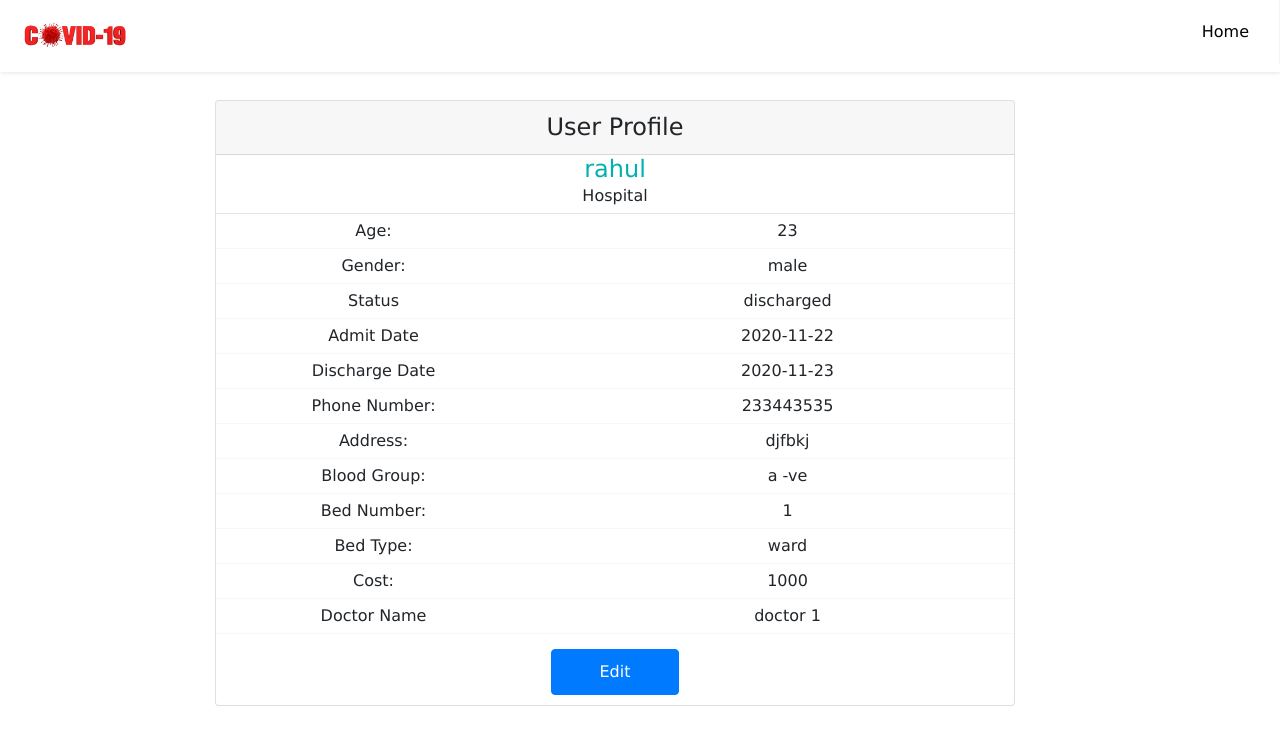
After one commit to preethu19/covidbedapp, a Flask app: page /patient/1 in a window 1280 px wide. The commit adds this page. Shown: the top 745 px of the page. Run offline with Flask 2, Linux system fonts and the light colour scheme; a user stored in the database is signed in; data comes from the database, SQL or seed files in the repository; both versions use the stored data as it was after the commit; some libraries are stand-ins or nearby versions.

Commit message:
Added profile and complaint page

```diff
--- a/app.py
+++ b/app.py
@@ -344,6 +344,11 @@ def addhospital():
             flash('Password Mismatch', 'danger')
     return render_template('hospitaladd.html', form=form, title="Add Hospital")
 
+@app.route('/hospital/<int:hospital_id>/profile')
+def profilehospital(hospital_id):
+    hospital = Hospital.query.get_or_404(hospital_id)
+    return render_template('hospitalprofile.html' , hospital=hospital)
+
 @app.route("/hospital/<int:hospital_id>/edit", methods=['GET', 'POST'])
 def edithospital(hospital_id):
 
@@ -377,6 +382,13 @@ def edithospital(hospital_id):
         form.total_icu_beds_with_oxygen.data = hospital.total_icu_beds_with_oxygen
     return render_template('hospitaledit.html',hospital=hospital, form=form, title="Edit Hospital")
 
+@app.route("/hospital/<int:hospital_id>/remove", methods=['GET', 'POST'])
+def removehospital(hospital_id):
+    h = Hospital.query.get_or_404(hospital_id)
+    db.session.delete(h)
+    db.session.commit()
+    return redirect(url_for('hospital'))
+
 @app.route('/doctors/new', methods=['GET', 'POST'])
 @login_required
 def doctor_add():
@@ -389,18 +401,31 @@ def doctor_add():
     return render_template('doctor_add.html', form=form)
 
 
-@app.route('/profile')
-@login_required
-def profile():
-    return redirect(url_for('home'))
 
 @app.route('/patients')
 @login_required
 def patient_list():
-    hospital = current_user.hospital
+    current_hospital = request.args.get('current_hospital', type=int)
+    if current_hospital:
+        hospital = Hospital.query.get_or_404(current_hospital)
+        print('queried hospital')
+        print(hospital)
+    else:
+        hospital = current_user.hospital
+        print('logged user')
+        print(hospital)
     page = request.args.get('page', 1, type=int)
-    patients = Patient.query.join(Bed).filter(Bed.id==Patient.bed_id).join(Hospital).filter(Bed.hospital_id==Hospital.id, Hospital.id==hospital.id).order_by(Patient.admit_date.desc()).paginate(per_page=1, page=page)
+    patients = Patient.query.join(Bed).filter(Bed.id==Patient.bed_id).join(Hospital).filter(Bed.hospital_id==Hospital.id, Hospital.id==hospital.id).order_by(Patient.admit_date.desc()).paginate(per_page=10, page=page)
     return render_template('patient.html', patients=patients, hospital=hospital)
+
+@app.route('/patient/<int:patient_id>')
+def patient_profile(patient_id):
+    patient = Patient.query.get_or_404(patient_id)
+    return render_template('patient_profile.html' , patient=patient)
+
+@app.route('/profile')
+def profile():
+    return 'Profile Page'
 
 
 @app.route('/patients/new',  methods=['GET','POST'])
@@ -490,6 +515,7 @@ def patient_update(patient_id):
                 h.available_beds += 1
         db.session.commit()
         flash('Patient Data is updated', 'success')
+        return redirect(url_for('patient_profile', patient_id=p.id))
     elif request.method == 'POST':
         flash('All fields are required', 'danger')
     form.name.data = p.name
@@ -552,6 +578,22 @@ def register():
         return redirect(url_for('home'))
     return render_template('register.html', title='Register', form=form)
 
+@app.route('/complaint')
+@login_required
+def complaint():
+    page = request.args.get('page', 1, type=int)
+    clist = Contact.query.order_by(Contact.date_posted.desc()).paginate(per_page=10, page=page)
+    return render_template('complaint.html', clist=clist, title="Complaint Section")
+
+@app.route('/complaint/<int:complaint_id>/resolve')
+@login_required
+def resolvecomplaint(complaint_id):
+    c = Contact.query.get_or_404(complaint_id)
+    db.session.delete(c)
+    db.session.commit()
+    return redirect(url_for('complaint'))
+
+
 
 if __name__ == '__main__':
     app.run(debug=True)
--- a/static/css/home.css
+++ b/static/css/home.css
@@ -699,3 +699,67 @@ border:none;
 .table__header .table{
 font-size: 14px;
 }
+
+.profile__header input.hidden {
+  position: absolute;
+  left: -9999px;
+}
+
+
+.profile__header .tital{ font-size:16px; font-weight:500;}
+.profile__header .bot-border{ border-bottom:1px #f8f8f8 solid;  margin:5px 0  5px 0}
+
+.profile__header .title{
+text-align: center;
+}
+
+.profile__header .card-header{
+text-align: center;
+}
+
+.profile__header .card{
+text-align: center;
+
+}
+
+
+.row .btn{
+width: 10px;
+padding: 10px 20px;
+margin: 10px 80px;
+}
+
+.row .btn:hover{
+font-weight: bold;
+font-size: 16px;
+}
+
+.profile__header .profile__container{
+  width: 830px;
+  position: absolute;
+  margin-top:100px;
+  margin-bottom: 50px;
+  margin-left: 200px;
+}
+
+.profile__container #patient__button{
+  margin: 10px 350px;
+}
+
+.profile__container .row:hover{
+  font-weight: bold;
+}
+
+.profile__container .row:hover .tital{
+  font-weight: bold;
+}
+
+.complaint{
+  text-align: left;
+  margin-left: 80px;
+}
+
+.pagination_content{
+  margin-left: 350px;
+  margin-top: 10px;
+}
--- a/static/css/main.css
+++ b/static/css/main.css
@@ -221,10 +221,18 @@
   font-weight: bold;
 }
 
+.wrapper__main tr:nth-child(even):hover a{
+  color: white;
+}
+
 .wrapper__main tr:nth-child(odd):hover{
   background-color: black;
   color: white;
   font-weight: bold;
+}
+
+.wrapper__main tr:nth-child(odd):hover a{
+  color: white;
 }
 
 .wrapper__main .table__row:nth-child(even){
@@ -277,3 +285,7 @@
 .wrapper__main{
   padding-top: 40px;
 }
+
+.wrapper__main .table__cell a{
+  color: black;
+}
--- a/templates/index.html
+++ b/templates/index.html
@@ -118,7 +118,7 @@
             {% if current_user.role == "admin" %}
 
             <tr style="text-align: center;" class="table__row">
-                <td class="table__cell"><a href="{{ url_for('edithospital', hospital_id = row.id) }}">{{row.name}}</a></td>
+                <td class="table__cell"><a href="{{ url_for('profilehospital', hospital_id = row.id) }}">{{row.name}}</a></td>
                 <td class="table__cell">{{row.area}}</td>
                 <td class="table__cell">{{row.district}}</td>
                 <td class="table__cell">{{row.state}}</td>
--- a/templates/patient.html
+++ b/templates/patient.html
@@ -127,7 +127,7 @@
   <tbody>
   {% for patient in patients.items %}
     <tr>
-      <td><a href="{{ url_for('patient_update', patient_id=patient.id) }}">{{ patient.name }}</a></td>
+      <td><a href="{{ url_for('patient_profile', patient_id=patient.id) }}">{{ patient.name }}</a></td>
       <td>{{ patient.status }}</td>
       <td>{{ patient.bed.bed_number }}</td>
       <td>{{ patient.bed.bed_type }}</td>
--- /dev/null
+++ b/templates/patient_profile.html
@@ -0,0 +1,114 @@
+{% extends 'base.html' %}
+{% block content %}
+
+<div class="profile__header">
+    <div class="container profile__container">
+        <div class="card">
+            <div class="card-header">  <h4 >User Profile</h4></div>
+                <div class="title">
+                    <h4 style="color:#00b1b1;">{{ patient.name }} </h4>
+                    <span><p>Hospital</p></span>
+                </div>
+                <div class="clearfix"></div>
+                <hr style="margin:5px 0 5px 0;">
+
+                  <div class="row">
+                        <div class="col-sm-5 col-xs-6 tital">Age:</div>
+                        <div class="col-sm-7 col-xs-6">{{ patient.age }}</div>
+                        <div class="clearfix"></div>
+
+                  </div>
+                  <div class="bot-border"></div>
+
+                  <div class="row">
+                    <div class="col-sm-5 col-xs-6 tital">Gender:</div>
+                    <div class="col-sm-7">{{ patient.gender }}</div>
+                      <div class="clearfix"></div>
+
+                </div>
+                <div class="bot-border"></div>
+
+                <div class="row">
+                    <div class="col-sm-5 col-xs-6 tital">Status</div>
+                    <div class="col-sm-7">{{ patient.status }}</div>
+                      <div class="clearfix"></div>
+
+                </div>
+                <div class="bot-border"></div>
+                <div class="row">
+                    <div class="col-sm-5 col-xs-6 tital">Admit Date</div>
+                    <div class="col-sm-7">{{ patient.admit_date.strftime('%Y-%m-%d') }}</div>
+                        <div class="clearfix"></div>
+
+                </div>
+                <div class="bot-border"></div>
+                <div class="row">
+                    <div class="col-sm-5 col-xs-6 tital">Discharge Date</div>
+                    {% if patient.discharge_date %}
+                        <div class="col-sm-7">{{ patient.discharge_date.strftime('%Y-%m-%d') }}</div>
+                    {% else %}
+                        <div class="col-sm-7">----</div>
+                    {% endif %}
+                        <div class="clearfix"></div>
+
+                </div>
+                <div class="bot-border"></div>
+                <div class="row">
+
+                    <div class="col-sm-5 col-xs-6 tital">Phone Number:</div>
+                    <div class="col-sm-7">{{ patient.phone }}</div>
+                        <div class="clearfix"></div>
+
+                </div>
+                <div class="bot-border"></div>
+                <div class="row">
+
+                    <div class="col-sm-5 col-xs-6 tital">Address:</div>
+                    <div class="col-sm-7">{{ patient.address }}</div>
+                        <div class="clearfix"></div>
+
+                </div>
+                <div class="bot-border"></div>
+                <div class="row">
+
+                    <div class="col-sm-5 col-xs-6 tital">Blood Group:</div>
+                    <div class="col-sm-7">{{ patient.blood_group }}</div>
+                        <div class="clearfix"></div>
+
+                </div>
+                <div class="bot-border"></div>
+                <div class="row">
+                    <div class="col-sm-5 col-xs-6 tital">Bed Number:</div>
+                    <div class="col-sm-7">{{ patient.bed.bed_number }}</div>
+                </div>
+                <div class="bot-border"></div>
+                <div class="row">
+                    <div class="col-sm-5 col-xs-6 tital">Bed Type:</div>
+                    <div class="col-sm-7">{{ patient.bed.bed_type }}</div>
+                </div>
+                <div class="bot-border"></div>
+                <div class="row">
+                    <div class="col-sm-5 col-xs-6 tital">Cost:</div>
+                    <div class="col-sm-7">{{ patient.bed.cost }}</div>
+                </div>
+                <div class="bot-border"></div>
+                <div class="row">
+                    <div class="col-sm-5 col-xs-6 tital">Doctor Name</div>
+                    <div class="col-sm-7">{{ patient.doctor.name }}</div>
+                </div>
+                {% if current_user.role == "hospital" %}
+                <div class="bot-border"></div>
+                <div class="row">
+                    <a type="button" class="btn btn-primary col" id="patient__button" href="{{ url_for('patient_update', patient_id=patient.id) }}">Edit</a>
+                </div>
+                {% endif %}
+            </div>
+    </div>
+
+</div>
+
+
+
+
+
+{% endblock content %}
```
Also changed, not shown: templates/complaint.html (added, +53 -0 lines), templates/home.html (+5 -3 lines), templates/hospitalprofile.html (added, +114 -0 lines), data.sqlite.
